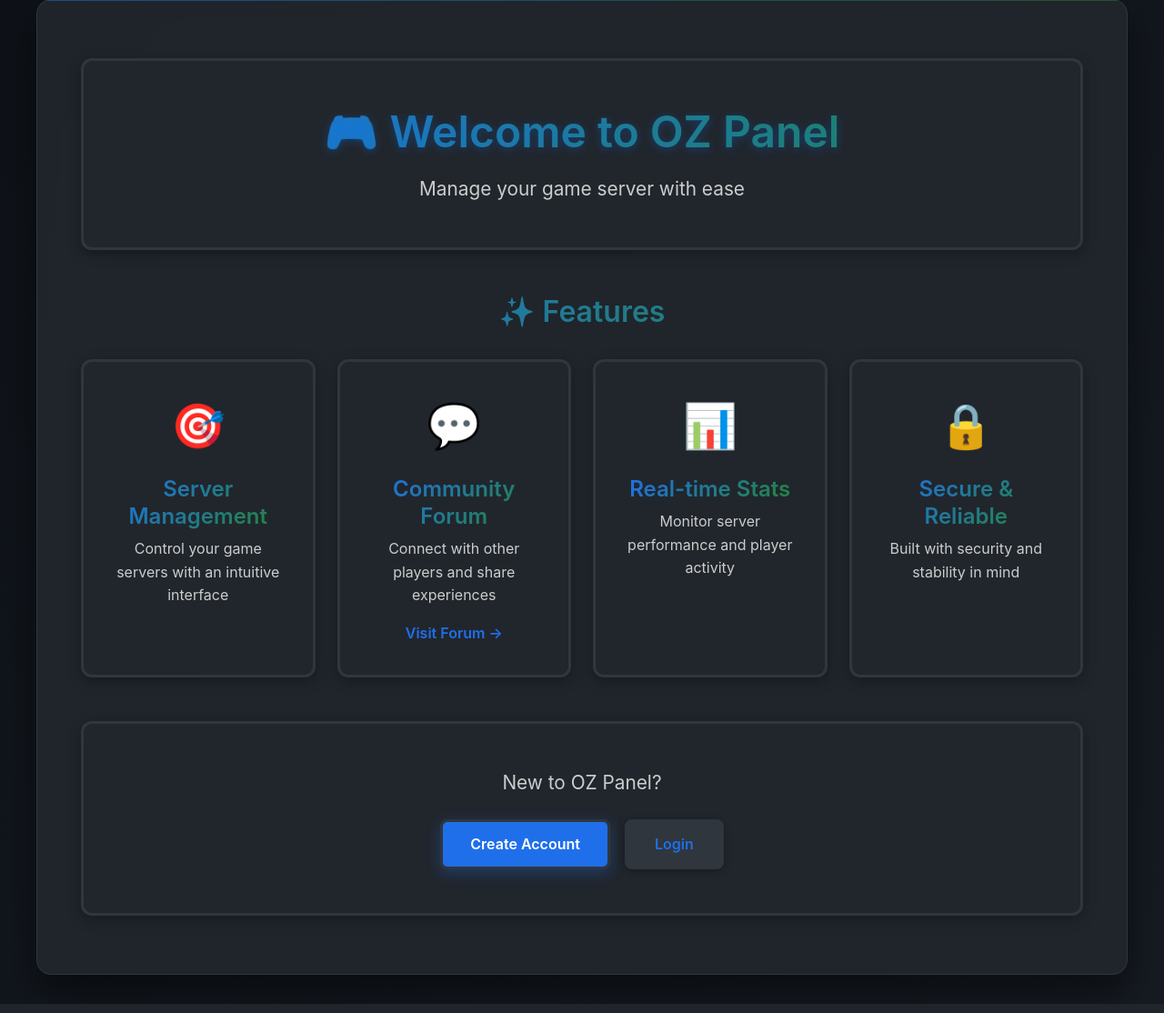
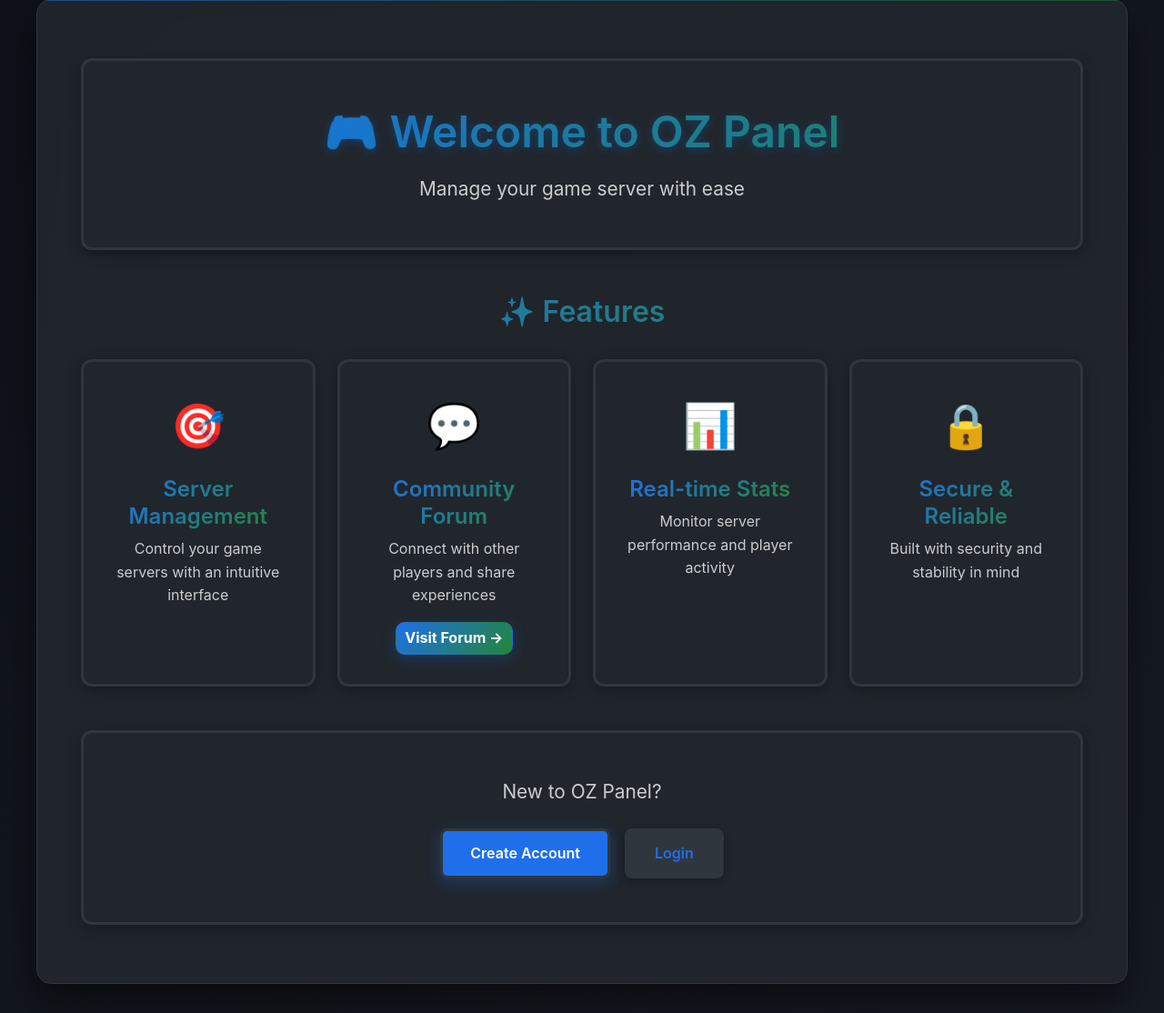
Before and after one commit to phillgates2/panel, a Flask app: page / in a window 1280 px wide. Shown: the part 147-1261 px from the top of the page at 91% size. Run offline with Flask 3, Linux system fonts and the light colour scheme; data that the repository does not hold is empty; parts of the project's set-up code (start-up, migrations or seed data) failed here and were passed over; some libraries are stand-ins or nearby versions.

Commit message:
Make inline links gradient buttons; hide default ET server
- Style plain in-content links as gradient buttons\n- Hide dashboard ET/Main Server placeholders unless ET server explicitly configured\n- Remove inline link styles from auth templates\n- Skip dynamic-route diagnostic when Postgres is unavailable

```diff
--- a/src/panel/config.py
+++ b/src/panel/config.py
@@ -77,6 +77,9 @@ class Config:
     PERMANENT_SESSION_LIFETIME = int(os.environ.get("PERMANENT_SESSION_LIFETIME", 2592000))  # 30 days
 
     # ET:Legacy server settings (used by RCON and autodeployer)
+    # Treat defaults as placeholders; only consider the server “configured”
+    # when the operator explicitly sets env vars.
+    ET_SERVER_CONFIGURED = ("ET_SERVER_HOST" in os.environ) or ("ET_SERVER_PORT" in os.environ)
     ET_SERVER_HOST = os.environ.get("ET_SERVER_HOST", "127.0.0.1")
     ET_SERVER_PORT = int(os.environ.get("ET_SERVER_PORT", 27960))
     ET_RCON_PASSWORD = os.environ.get("ET_RCON_PASSWORD", "changeme")
--- a/static/css/style.css
+++ b/static/css/style.css
@@ -109,17 +109,75 @@ a:active {
 }
 
 /* Content area links - more visible */
-.container a:not(.btn):not([class*="btn-"]):not(.nav-link):not(.brand-link):not(.action-item):not(.feature-link):not(.read-more):not(.view-all-link) {
-    color: var(--accent);
-    font-weight: 500;
-    text-decoration: underline;
-    text-decoration-thickness: 1px;
-    text-underline-offset: 2px;
-}
-
-.container a:not(.btn):not([class*="btn-"]):not(.nav-link):not(.brand-link):not(.action-item):not(.feature-link):not(.read-more):not(.view-all-link):hover {
-    color: var(--accent-hover);
-    text-decoration-thickness: 2px;
+.container a:where(
+    :not(.btn)
+    :not([class*="btn-"])
+    :not(.nav-link)
+    :not(.brand-link)
+    :not(.action-item)
+    :not(.feature-link)
+    :not(.read-more)
+    :not(.view-all-link)
+    :not(.page-link)
+    :not(.dropdown-item)
+) {
+    display: inline-flex;
+    align-items: center;
+    gap: 0.35rem;
+    padding: 0.25rem 0.6rem;
+    border-radius: 10px;
+    background: var(--gradient);
+    color: #fff;
+    font-weight: 700;
+    text-decoration: none;
+    box-shadow: 0 4px 15px rgba(31, 111, 235, 0.25);
+    border: 1px solid transparent;
+}
+
+.container a:where(
+    :not(.btn)
+    :not([class*="btn-"])
+    :not(.nav-link)
+    :not(.brand-link)
+    :not(.action-item)
+    :not(.feature-link)
+    :not(.read-more)
+    :not(.view-all-link)
+    :not(.page-link)
+    :not(.dropdown-item)
+):hover,
+.container a:where(
+    :not(.btn)
+    :not([class*="btn-"])
+    :not(.nav-link)
+    :not(.brand-link)
+    :not(.action-item)
+    :not(.feature-link)
+    :not(.read-more)
+    :not(.view-all-link)
+    :not(.page-link)
+    :not(.dropdown-item)
+):focus-visible {
+    color: #fff;
+    text-decoration: none;
+    transform: translateY(-1px);
+    box-shadow: 0 8px 25px rgba(31, 111, 235, 0.35);
+}
+
+.container a:where(
+    :not(.btn)
+    :not([class*="btn-"])
+    :not(.nav-link)
+    :not(.brand-link)
+    :not(.action-item)
+    :not(.feature-link)
+    :not(.read-more)
+    :not(.view-all-link)
+    :not(.page-link)
+    :not(.dropdown-item)
+):active {
+    transform: translateY(0);
+    box-shadow: 0 4px 15px rgba(31, 111, 235, 0.25);
 }
 
 /* ===== LAYOUT ===== */
--- a/templates/forgot.html
+++ b/templates/forgot.html
@@ -42,7 +42,7 @@
     <div class="form-footer text-center mt-1">
       <p class="text-secondary">
         Remember your password?
-        <a href="/login" style="color: var(--accent); text-decoration: none; font-weight: 600;">Sign in here</a>
+        <a href="/login">Sign in here</a>
       </p>
     </div>
   </form>
--- a/templates/login.html
+++ b/templates/login.html
@@ -76,10 +76,10 @@
     <div class="form-footer text-center mt-1">
       <p class="text-secondary">
         Don't have an account?
-        <a href="/register" style="color: var(--accent); text-decoration: none; font-weight: 600;">Create one here</a>
+        <a href="/register">Create one here</a>
       </p>
       <p class="text-secondary" style="margin-top: 0.5rem;">
-        <a href="/forgot" style="color: var(--text-secondary); text-decoration: none; font-weight: 500; transition: color 0.2s ease;">
+        <a href="/forgot">
           🔑 Forgot your password?
         </a>
       </p>
--- a/templates/register.html
+++ b/templates/register.html
@@ -89,7 +89,7 @@
     <div class="form-footer text-center mt-1">
       <p class="text-secondary">
         Already have an account?
-        <a href="{{ url_for('main.login') }}" style="color: var(--accent); text-decoration: none; font-weight: 600;">Sign in here</a>
+        <a href="{{ url_for('main.login') }}">Sign in here</a>
       </p>
     </div>
   </form>
```
Also changed, not shown: templates/dashboard.html (+12 -4 lines), tools/check_dynamic_routes.py (+10 -1 lines).
